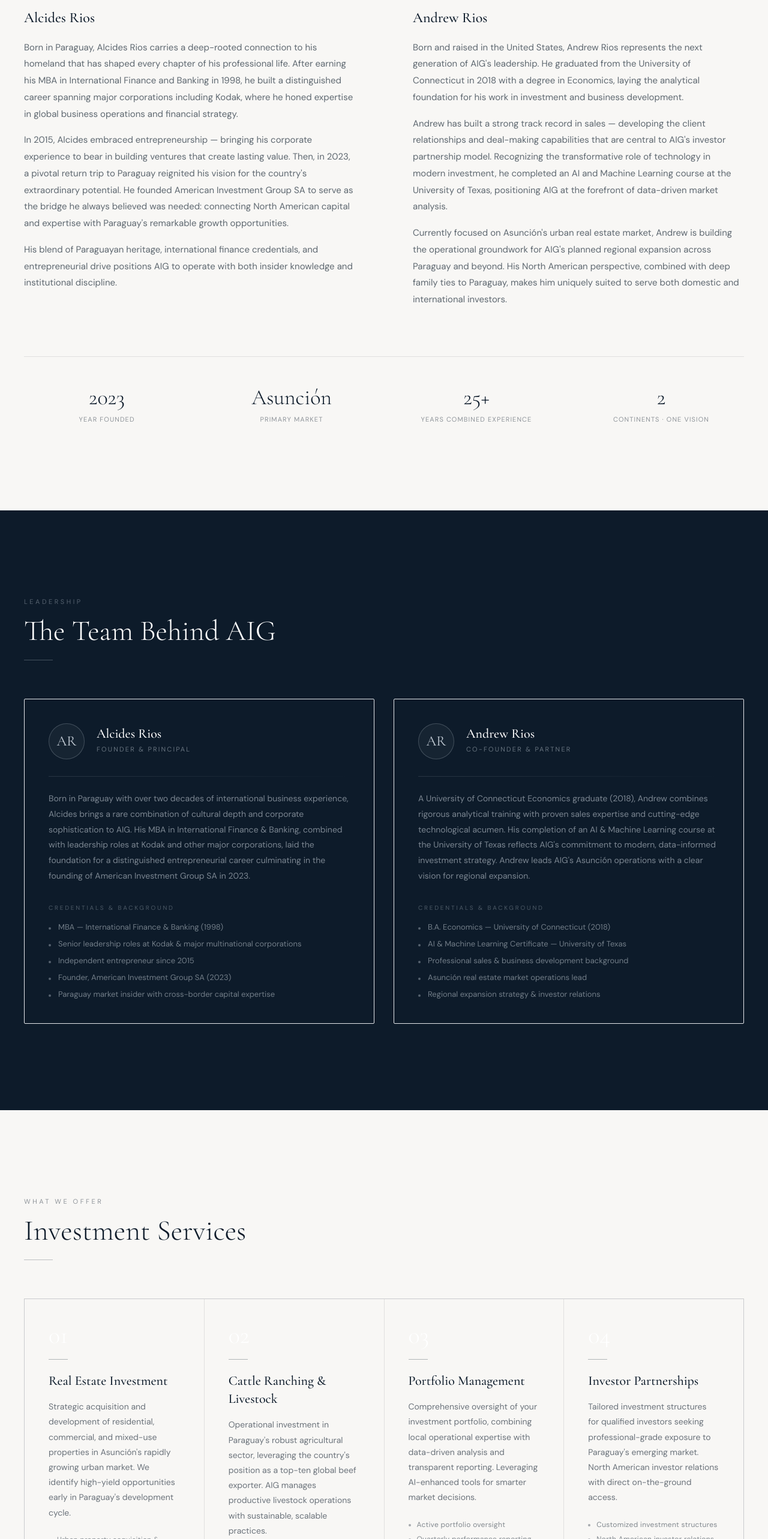
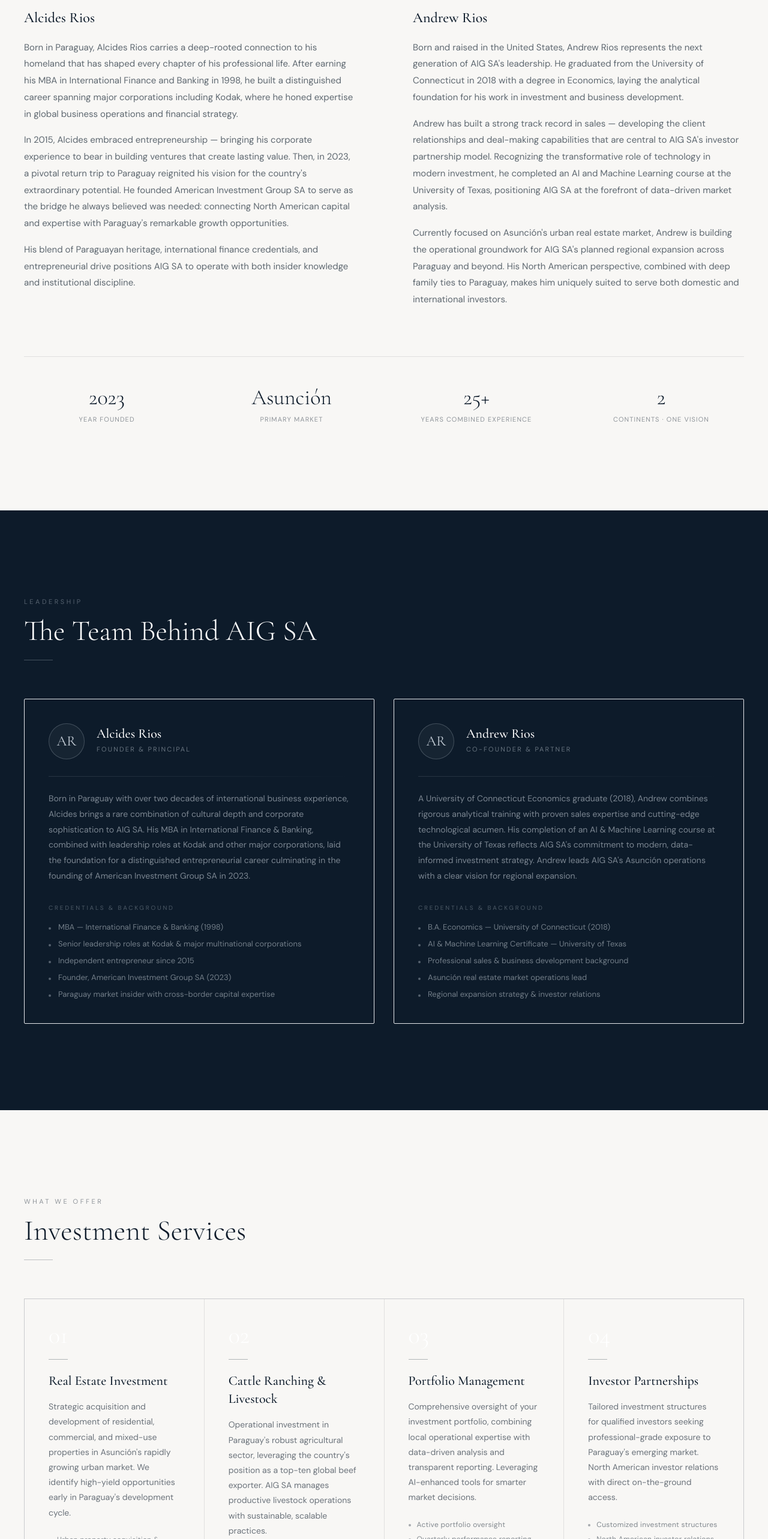
Before and after one commit to arios813/aig-website, a Next.js app: page / in a window 1280 px wide. Shown: the part 1135-3701 px from the top of the page at 60% size. Built offline with nearby package versions, Linux system fonts and the light colour scheme.

Commit message:
Replace AIG with AIG SA throughout

```diff
--- a/app/api/contact/route.ts
+++ b/app/api/contact/route.ts
@@ -7,13 +7,13 @@ export async function POST(request: Request) {
     const { firstName, lastName, email, interest, message } = await request.json()
 
     await resend.emails.send({
-      from: 'AIG Website <noreply@amerinvesgroup.com>',
+      from: 'AIG SA Website <noreply@amerinvesgroup.com>',
       to: ['al.rios@amerinvesgroup.com', 'andrew.rios@amerinvesgroup.com'],
       replyTo: email,
       subject: `New Inquiry: ${interest || 'General'} — ${firstName} ${lastName}`,
       html: `
         <div style="font-family: sans-serif; max-width: 600px; margin: 0 auto; padding: 24px;">
-          <h2 style="color: #0D1B2A; margin-bottom: 24px;">New Inquiry from AIG Website</h2>
+          <h2 style="color: #0D1B2A; margin-bottom: 24px;">New Inquiry from AIG SA Website</h2>
           <table style="width: 100%; border-collapse: collapse;">
             <tr>
               <td style="padding: 8px 0; color: #666; width: 120px;"><strong>Name</strong></td>
--- a/app/layout.tsx
+++ b/app/layout.tsx
@@ -28,7 +28,7 @@ export const metadata: Metadata = {
     'cattle ranching investment',
     'Asunción real estate',
     'South America investment',
-    'AIG SA',
+    'AIG SA SA',
     'American Investment Group',
     'Paraguay emerging market',
     'livestock investment',
--- a/locales/en.ts
+++ b/locales/en.ts
@@ -39,14 +39,14 @@ const en = {
       name: 'Alcides Rios',
       p1: 'Born in Paraguay, Alcides Rios carries a deep-rooted connection to his homeland that has shaped every chapter of his professional life. After earning his MBA in International Finance and Banking in 1998, he built a distinguished career spanning major corporations including Kodak, where he honed expertise in global business operations and financial strategy.',
       p2: "In 2015, Alcides embraced entrepreneurship — bringing his corporate experience to bear in building ventures that create lasting value. Then, in 2023, a pivotal return trip to Paraguay reignited his vision for the country's extraordinary potential. He founded American Investment Group SA to serve as the bridge he always believed was needed: connecting North American capital and expertise with Paraguay's remarkable growth opportunities.",
-      p3: 'His blend of Paraguayan heritage, international finance credentials, and entrepreneurial drive positions AIG to operate with both insider knowledge and institutional discipline.',
+      p3: 'His blend of Paraguayan heritage, international finance credentials, and entrepreneurial drive positions AIG SA to operate with both insider knowledge and institutional discipline.',
     },
     partner: {
       eyebrow: 'The Partner',
       name: 'Andrew Rios',
-      p1: "Born and raised in the United States, Andrew Rios represents the next generation of AIG's leadership. He graduated from the University of Connecticut in 2018 with a degree in Economics, laying the analytical foundation for his work in investment and business development.",
-      p2: "Andrew has built a strong track record in sales — developing the client relationships and deal-making capabilities that are central to AIG's investor partnership model. Recognizing the transformative role of technology in modern investment, he completed an AI and Machine Learning course at the University of Texas, positioning AIG at the forefront of data-driven market analysis.",
-      p3: "Currently focused on Asunción's urban real estate market, Andrew is building the operational groundwork for AIG's planned regional expansion across Paraguay and beyond. His North American perspective, combined with deep family ties to Paraguay, makes him uniquely suited to serve both domestic and international investors.",
+      p1: "Born and raised in the United States, Andrew Rios represents the next generation of AIG SA's leadership. He graduated from the University of Connecticut in 2018 with a degree in Economics, laying the analytical foundation for his work in investment and business development.",
+      p2: "Andrew has built a strong track record in sales — developing the client relationships and deal-making capabilities that are central to AIG SA's investor partnership model. Recognizing the transformative role of technology in modern investment, he completed an AI and Machine Learning course at the University of Texas, positioning AIG SA at the forefront of data-driven market analysis.",
+      p3: "Currently focused on Asunción's urban real estate market, Andrew is building the operational groundwork for AIG SA's planned regional expansion across Paraguay and beyond. His North American perspective, combined with deep family ties to Paraguay, makes him uniquely suited to serve both domestic and international investors.",
     },
     stats: [
       { value: '2023', label: 'Year Founded' },
@@ -59,14 +59,14 @@ const en = {
   // ── Team ───────────────────────────────────────────────────────────────────
   team: {
     sectionLabel: 'Leadership',
-    headline: 'The Team Behind AIG',
+    headline: 'The Team Behind AIG SA',
     credentialsLabel: 'Credentials & Background',
     members: [
       {
         name: 'Alcides Rios',
         title: 'Founder & Principal',
         initial: 'A',
-        bio: 'Born in Paraguay with over two decades of international business experience, Alcides brings a rare combination of cultural depth and corporate sophistication to AIG. His MBA in International Finance & Banking, combined with leadership roles at Kodak and other major corporations, laid the foundation for a distinguished entrepreneurial career culminating in the founding of American Investment Group SA in 2023.',
+        bio: 'Born in Paraguay with over two decades of international business experience, Alcides brings a rare combination of cultural depth and corporate sophistication to AIG SA. His MBA in International Finance & Banking, combined with leadership roles at Kodak and other major corporations, laid the foundation for a distinguished entrepreneurial career culminating in the founding of American Investment Group SA in 2023.',
         credentials: [
           'MBA — International Finance & Banking (1998)',
           'Senior leadership roles at Kodak & major multinational corporations',
@@ -79,7 +79,7 @@ const en = {
         name: 'Andrew Rios',
         title: 'Co-Founder & Partner',
         initial: 'A',
-        bio: "A University of Connecticut Economics graduate (2018), Andrew combines rigorous analytical training with proven sales expertise and cutting-edge technological acumen. His completion of an AI & Machine Learning course at the University of Texas reflects AIG's commitment to modern, data-informed investment strategy. Andrew leads AIG's Asunción operations with a clear vision for regional expansion.",
+        bio: "A University of Connecticut Economics graduate (2018), Andrew combines rigorous analytical training with proven sales expertise and cutting-edge technological acumen. His completion of an AI & Machine Learning course at the University of Texas reflects AIG SA's commitment to modern, data-informed investment strategy. Andrew leads AIG SA's Asunción operations with a clear vision for regional expansion.",
         credentials: [
           'B.A. Economics — University of Connecticut (2018)',
           'AI & Machine Learning Certificate — University of Texas',
@@ -112,7 +112,7 @@ const en = {
         number: '02',
         title: 'Cattle Ranching & Livestock',
         description:
-          "Operational investment in Paraguay's robust agricultural sector, leveraging the country's position as a top-ten global beef exporter. AIG manages productive livestock operations with sustainable, scalable practices.",
+          "Operational investment in Paraguay's robust agricultural sector, leveraging the country's position as a top-ten global beef exporter. AIG SA manages productive livestock operations with sustainable, scalable practices.",
         points: [
           'Pasture land acquisition',
           'Livestock operations management',
@@ -170,7 +170,7 @@ const en = {
         category: 'Agriculture',
         title: 'Paraguayan Cattle Operations',
         description:
-          "Operational livestock investments across Paraguay's fertile grassland regions. Paraguay ranks among the world's top beef exporters, and AIG's cattle operations are positioned to capture both domestic consumption growth and international export demand.",
+          "Operational livestock investments across Paraguay's fertile grassland regions. Paraguay ranks among the world's top beef exporters, and AIG SA's cattle operations are positioned to capture both domestic consumption growth and international export demand.",
         tags: ['Livestock', 'Export Markets', 'Sustainable Operations'],
         status: 'Active' as const,
         highlight: false,
@@ -188,7 +188,7 @@ const en = {
         category: 'Expansion',
         title: 'Regional Growth Pipeline',
         description:
-          "Building toward a regional investment platform that extends AIG's model into adjacent Paraguayan markets and neighboring countries. The groundwork being laid in Asunción today is the foundation for a much larger regional presence.",
+          "Building toward a regional investment platform that extends AIG SA's model into adjacent Paraguayan markets and neighboring countries. The groundwork being laid in Asunción today is the foundation for a much larger regional presence.",
         tags: ['Paraguay', 'Regional', 'Pipeline', 'Long-Term'],
         status: 'Pipeline' as const,
         highlight: true,
@@ -201,11 +201,11 @@ const en = {
     sectionLabel: 'Investor Voices',
     headline: 'What Our Partners Say',
     disclaimer:
-      '* Testimonials are representative of the AIG investor experience. Individual results may vary. Past performance is not indicative of future results.',
+      '* Testimonials are representative of the AIG SA investor experience. Individual results may vary. Past performance is not indicative of future results.',
     items: [
       {
         quote:
-          "AIG gave us access to a market we could never have navigated on our own. Alcides' knowledge of Paraguay, combined with Andrew's analytical rigor, made the entire process transparent and highly professional. We've seen strong early returns on our real estate positions.",
+          "AIG SA gave us access to a market we could never have navigated on our own. Alcides' knowledge of Paraguay, combined with Andrew's analytical rigor, made the entire process transparent and highly professional. We've seen strong early returns on our real estate positions.",
         author: 'Robert M.',
         title: 'Private Investor — Connecticut',
         initials: 'RM',
@@ -219,7 +219,7 @@ const en = {
       },
       {
         quote:
-          "Paraguay has been on our radar for years, but finding the right local partner was the missing piece. AIG provided exactly that — culturally fluent, financially sophisticated, and genuinely invested in building long-term relationships with their investors.",
+          "Paraguay has been on our radar for years, but finding the right local partner was the missing piece. AIG SA provided exactly that — culturally fluent, financially sophisticated, and genuinely invested in building long-term relationships with their investors.",
         author: 'James T.',
         title: 'Family Office Principal — New York, NY',
         initials: 'JT',
@@ -273,7 +273,7 @@ const en = {
     },
     success: {
       headline: 'Message Received',
-      body: 'Thank you for reaching out. A member of the AIG team will be in touch within one business day.',
+      body: 'Thank you for reaching out. A member of the AIG SA team will be in touch within one business day.',
     },
   },
 
```
Also changed, not shown: locales/es.ts (+14 -14 lines).
